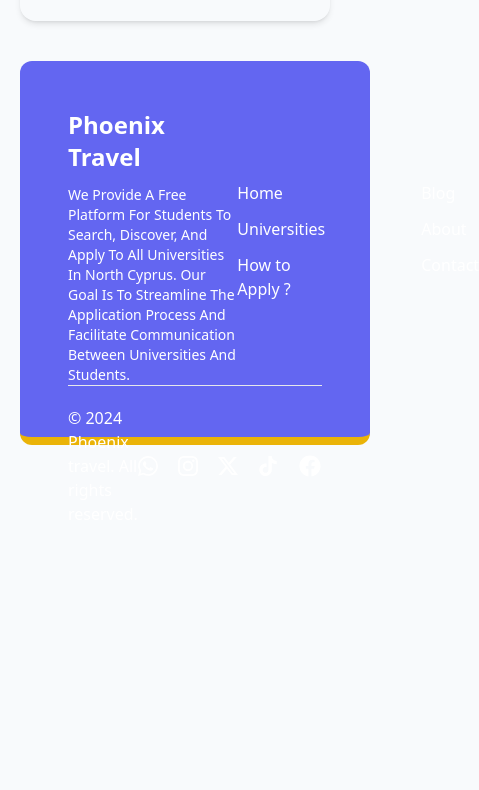
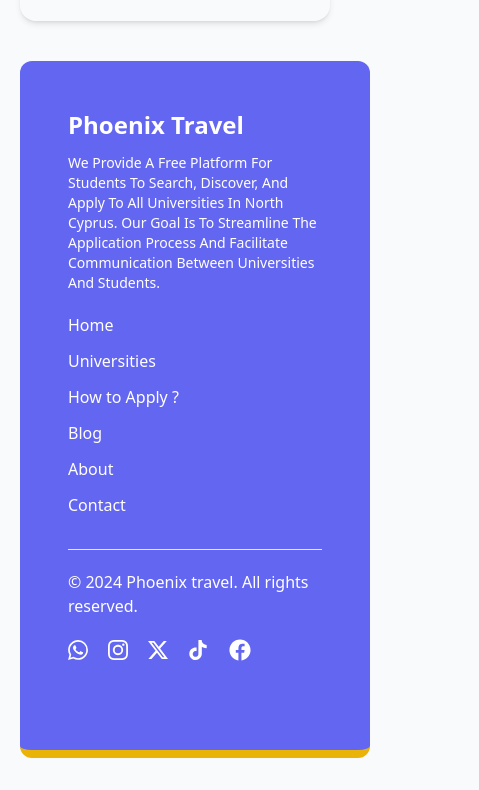
Before and after one commit to vanotis720/phoenix-travel-ui, a website: page index.html in a window 390 px wide. Shown: the part 7646-8436 px from the top of the page, 479 px wide, since content can reach past the window. Before the commit the page ends 8192 px from the top, so only its background shows below. Drawn offline with nearby package versions, Linux system fonts and the light colour scheme.

Commit message:
footer responsive

```diff
--- a/index.html
+++ b/index.html
@@ -565,8 +565,8 @@
             </div>
         </section>
         <section
-            class="flex flex-col justify-between bg-indigo-500 h-96 rounded-xl p-12 my-8 border-b-8 border-yellow-500">
-            <div class="flex justify-between items-center">
+            class="flex flex-col justify-between bg-indigo-500 md:h-96 rounded-xl p-12 my-8 border-b-8 border-yellow-500">
+            <div class="md:flex justify-between items-center">
                 <div>
                     <h4 class="text-2xl text-white font-bold mb-3"> Phoenix Travel</h4>
                     <p class="text-sm text-white font-light md:w-1/3">
@@ -575,7 +575,7 @@
                         Between Universities And Students.
                     </p>
                 </div>
-                <div class="flex justify-between text-white font-normal text-md w-1/3">
+                <div class="my-5 md:my-0 md:flex justify-between text-white font-normal text-md md:w-1/3">
                     <div class="flex flex-col mr-24">
                         <a class="hover:text-gray-800 hover:underline mb-3" href="#">Home</a>
                         <a class="hover:text-gray-800 hover:underline mb-3" href="#">Universities</a>
@@ -588,9 +588,9 @@
                     </div>
                 </div>
             </div>
-            <div class="flex justify-between items-center border-t py-5">
+            <div class="md:flex justify-between items-center border-t py-5">
                 <span class="text-white">© 2024 Phoenix travel. All rights reserved.</span>
-                <div class="flex items-center">
+                <div class="flex items-center my-5 md:my-0">
                     <a href="https://wa.me/905338213675" target="_blank">
                         <svg class="w-5 h-5 fill-white hover:fill-[#25D366] mr-5" role="img" viewBox="0 0 24 24"
                             xmlns="http://www.w3.org/2000/svg">
```
Also changed, not shown: src/css/output.css.
